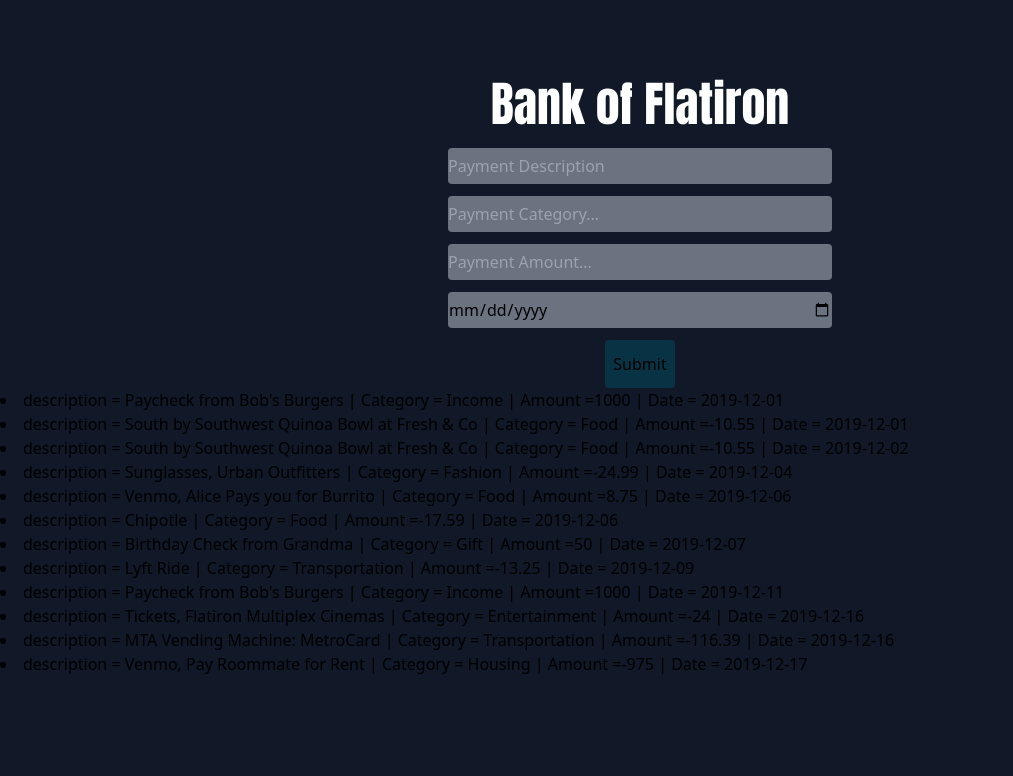
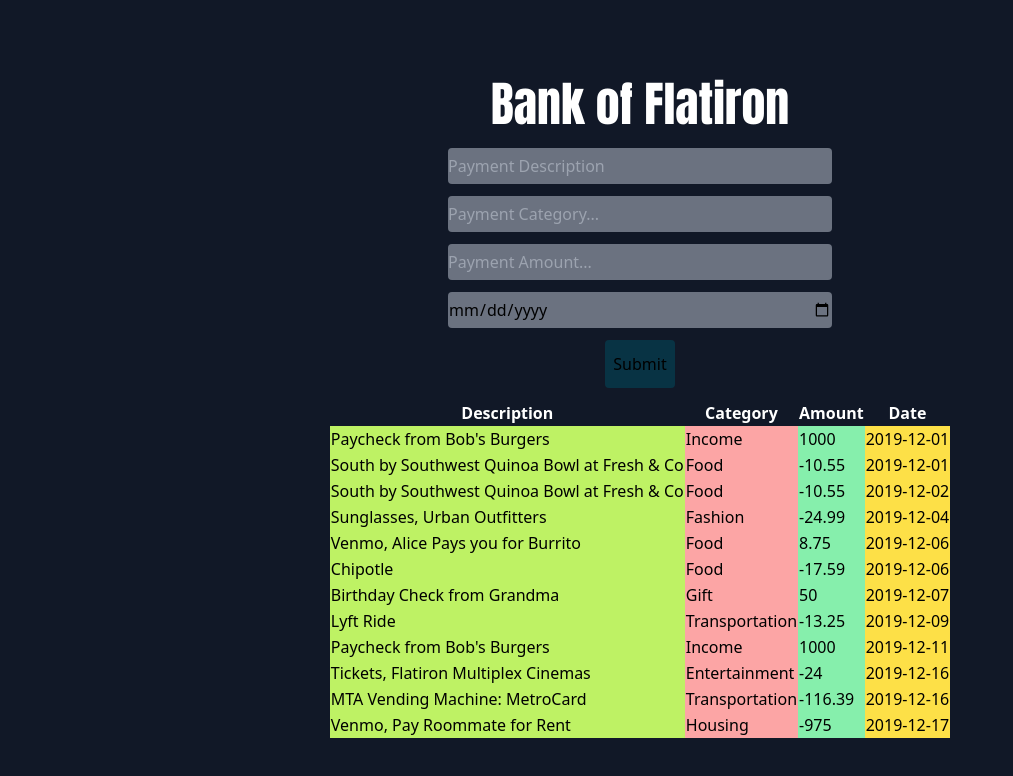
Before and after one commit to blairpeters/bank-of-flatiron, a React (Vite) app: page / in a window 1280 px wide. Shown: the top 776 px of the page, without its empty margins (0-1013 px from the left). Built offline with nearby package versions, Linux system fonts and the light colour scheme; data requests are answered from the project's data file; a web font is replaced by a local one.

Commit message:
Sets the transactions data to a table styles the table.

```diff
--- a/src/components/TransactionsTable.jsx
+++ b/src/components/TransactionsTable.jsx
@@ -10,14 +10,27 @@ const TransactionsTable = () => {
       .catch((err) => console.log(err));
   }, []);
   return (
-    <div>
-      <table>
-        {transactions.map((list, index) => (
-          <li key={index}>
-            description = {list.description} | Category = {list.category} |
-            Amount ={list.amount} | Date = {list.date}
-          </li>
-        ))}
+    <div className="flex flex-row justify-center mt-3">
+      <table className="">
+        <thead className="">
+          <tr>
+            <th className="text-white">Description</th>
+            <th className="text-white">Category</th>
+            <th className="text-white">Amount</th>
+            <th className="text-white">Date</th>
+          </tr>
+        </thead>
+        <tbody className="bg-lime-300">
+          {transactions.map((td, index) => (
+            <tr key={index}>
+              <td className="mr-3">{td.description}</td>
+
+              <td className="bg-red-300">{td.category}</td>
+              <td className="bg-green-300">{td.amount}</td>
+              <td className="bg-yellow-300">{td.date}</td>
+            </tr>
+          ))}
+        </tbody>
       </table>
     </div>
   );
```
